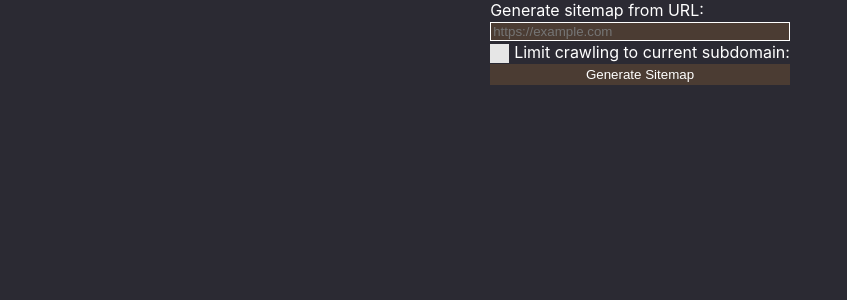
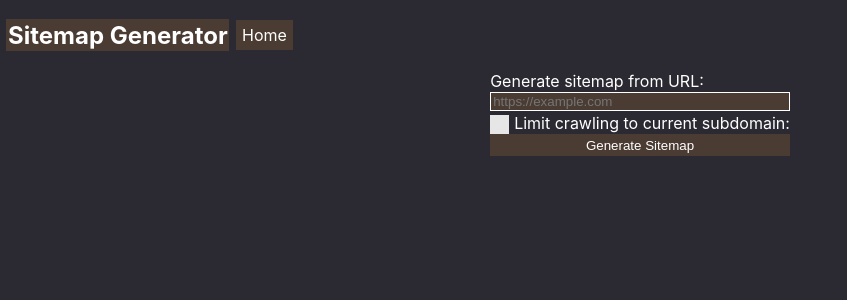
Before and after one commit to swandrn/sitemap-generator, a React (Create React App) app in the folder frontend/: page / in a window 1280 px wide. Shown: the top 300 px of the page, without its empty margins (0-847 px from the left). Built offline with nearby package versions, Linux system fonts and the light colour scheme.

Commit message:
render navbar

```diff
--- a/frontend/src/index.tsx
+++ b/frontend/src/index.tsx
@@ -2,9 +2,10 @@ import React from 'react';
 import ReactDOM from 'react-dom/client';
 import './index.css';
 import { createBrowserRouter, RouterProvider } from "react-router-dom";
+import { Homepage } from './components/Homepage/Homepage';
 import { Sitemap } from './components/Sitemap/Sitemap';
-import { Homepage } from './components/Homepage/Homepage';
 import reportWebVitals from './reportWebVitals';
+import { Navbar } from './components/Navbar/Navbar';
 
 const router = createBrowserRouter([
   {
@@ -22,6 +23,7 @@ const root = ReactDOM.createRoot(
 );
 root.render(
   <React.StrictMode>
+    <Navbar />
     <RouterProvider router={router} />
   </React.StrictMode>
 );
```
